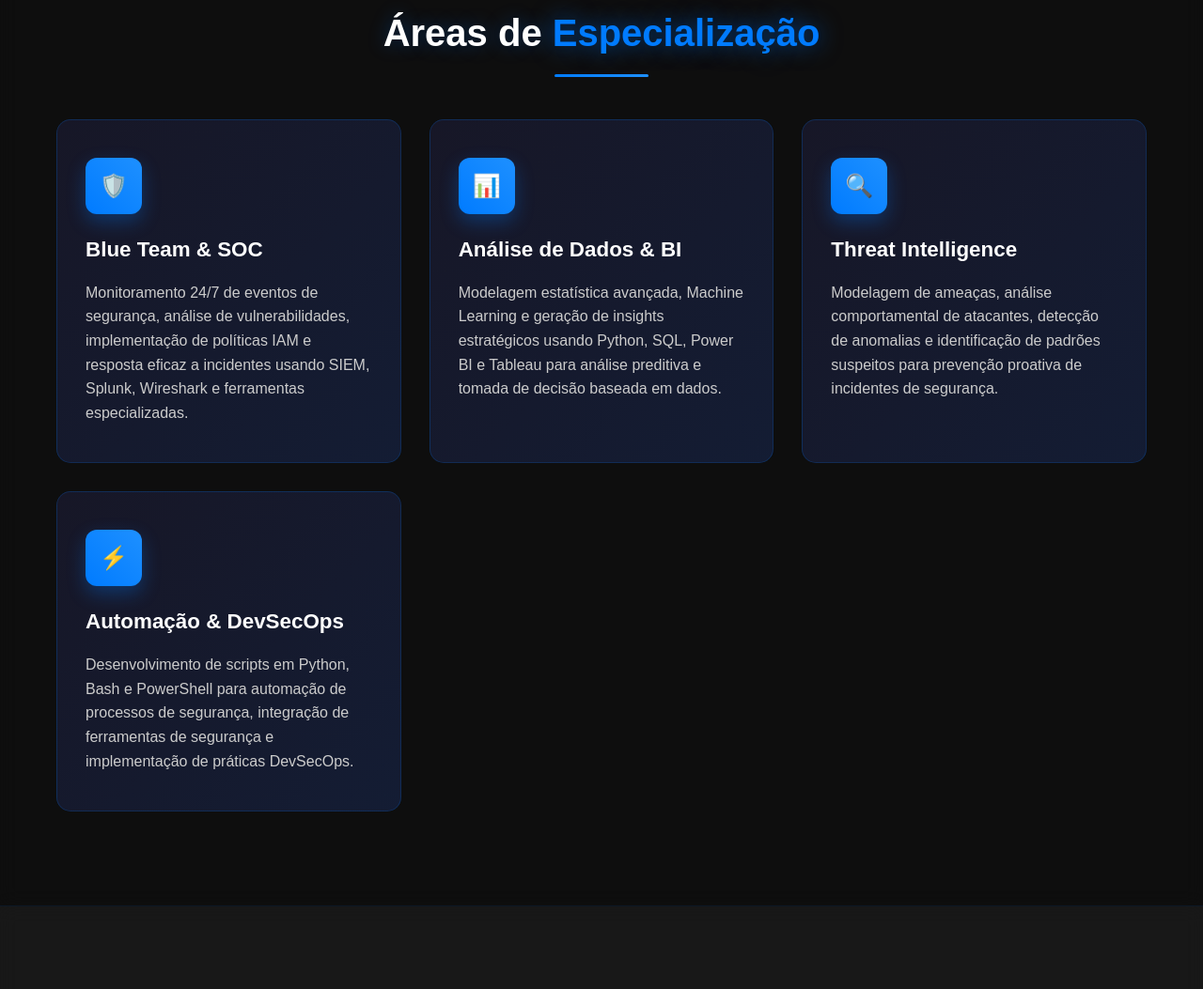
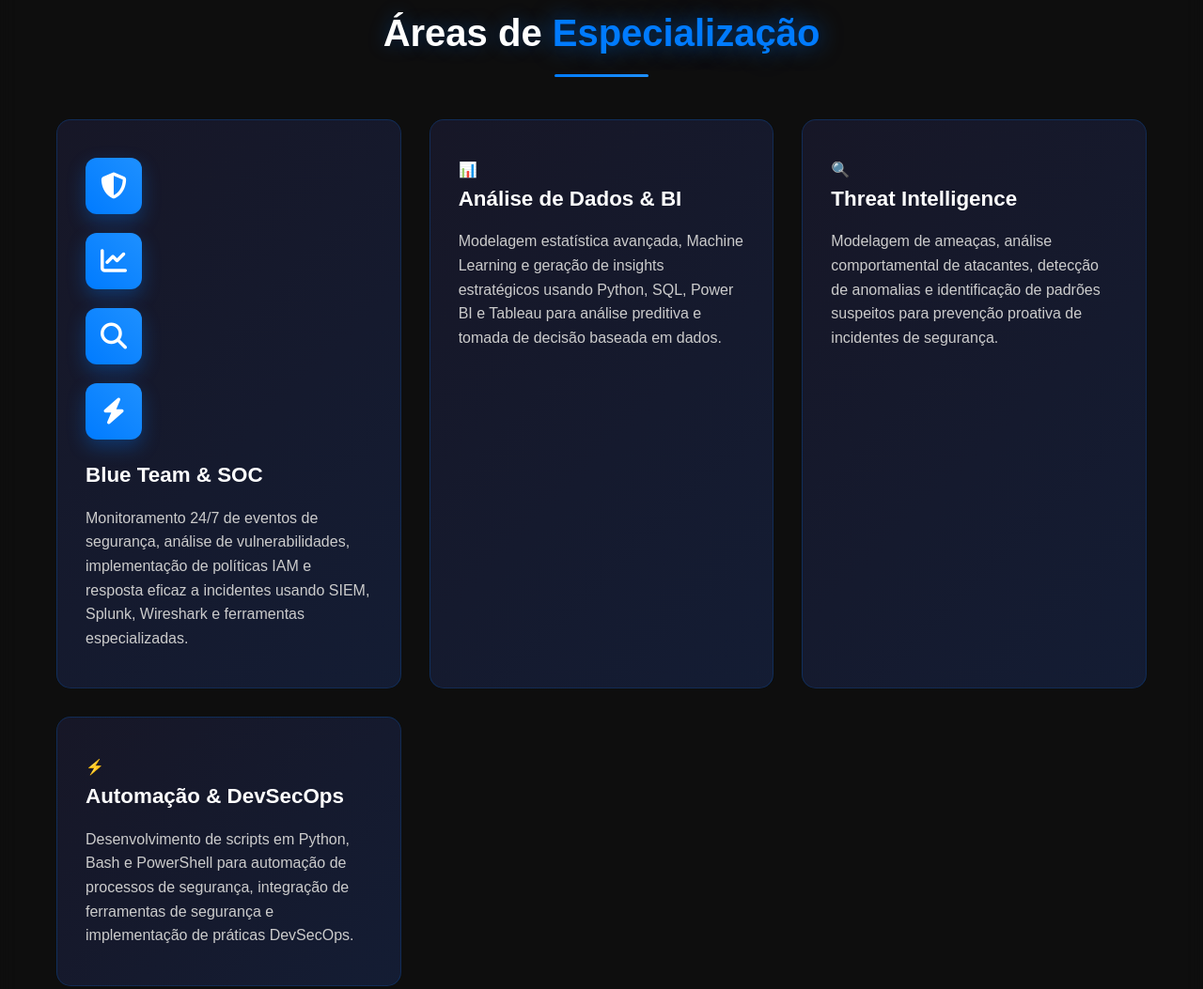
Before and after one commit to alexsabrasil/byaletavares.com, a plain HTML site: page index.html in a window 1280 px wide. Shown: the part 898-1951 px from the top of the page at 94% size. Drawn offline with Linux system fonts and the light colour scheme.

Commit message:
feat: adicionar versão inicial do portfolio emcibersegurança

```diff
--- a/index.html
+++ b/index.html
@@ -6,6 +6,9 @@
     <meta name="description" content="Residente Profissional em Cibersegurança no programa Blue Team da RNP. Especialista em defesa cibernética, resposta a incidentes, monitoramento de ameaças e análise de dados.">
     <meta http-equiv="X-UA-Compatible" content="IE=edge">
     <meta name="viewport" content="width=device-width, initial-scale=1, maximum-scale=1">
+
+    <!-- Font Awesome -->
+    <link rel="stylesheet" href="https://cdnjs.cloudflare.com/ajax/libs/font-awesome/6.5.0/css/all.min.css" integrity="sha512-vvEm9Jr4Ths9jX1rYk9gUazvXKv0x++4oWab6ZZG+zVxVJZZxj0yk6q0o+DzF2+jqD+G8F5XaO2kf3M2/vqF2w==" crossorigin="anonymous" referrerpolicy="no-referrer" />
 
     <!-- SEO Meta Tags -->
     <meta name="keywords" content="cibersegurança, blue team, RNP, análise de dados, python, SIEM, vulnerability assessment, machine learning">
@@ -356,7 +359,7 @@
             100% { transform: rotate(360deg); }
         }
 
-        .skill-icon {
+        .skill-icon i {
             width: 60px;
             height: 60px;
             background: linear-gradient(45deg, #007bff, #1e90ff);
@@ -365,7 +368,7 @@
             align-items: center;
             justify-content: center;
             margin-bottom: 20px;
-            font-size: 24px;
+            font-size: 28px;
             color: #fff;
             box-shadow: 0 8px 20px rgba(0, 123, 255, 0.3);
             position: relative;
@@ -807,7 +810,10 @@
             <h2 class="reveal">Áreas de <span class="accent">Especialização</span></h2>
             <div class="skills-grid">
                 <div class="skill-card reveal">
-                    <div class="skill-icon">🛡️</div>
+                    <div class="skill-icon"><i class="fas fa-shield-alt"></i></div> <!-- Blue Team -->
+                    <div class="skill-icon"><i class="fas fa-chart-line"></i></div> <!-- Análise de Dados -->
+                    <div class="skill-icon"><i class="fas fa-search"></i></div> <!-- Threat Intelligence -->
+                    <div class="skill-icon"><i class="fas fa-bolt"></i></div> <!-- Automação & DevSecOps -->
                     <h3>Blue Team & SOC</h3>
                     <p>Monitoramento 24/7 de eventos de segurança, análise de vulnerabilidades, implementação de políticas IAM e resposta eficaz a incidentes usando SIEM, Splunk, Wireshark e ferramentas especializadas.</p>
                 </div>
@@ -1049,7 +1055,7 @@
                 <div class="contact-item reveal">
                     <div class="icon">📍</div>
                     <h3>Localização</h3>
-                    <span style="color: #007bff;">Recife, Pernambuco - Brasil</span>
+                    <span style="color: #007bff;">Pernambuco - Brasil</span>
                 </div>
             </div>
         </div>
```
